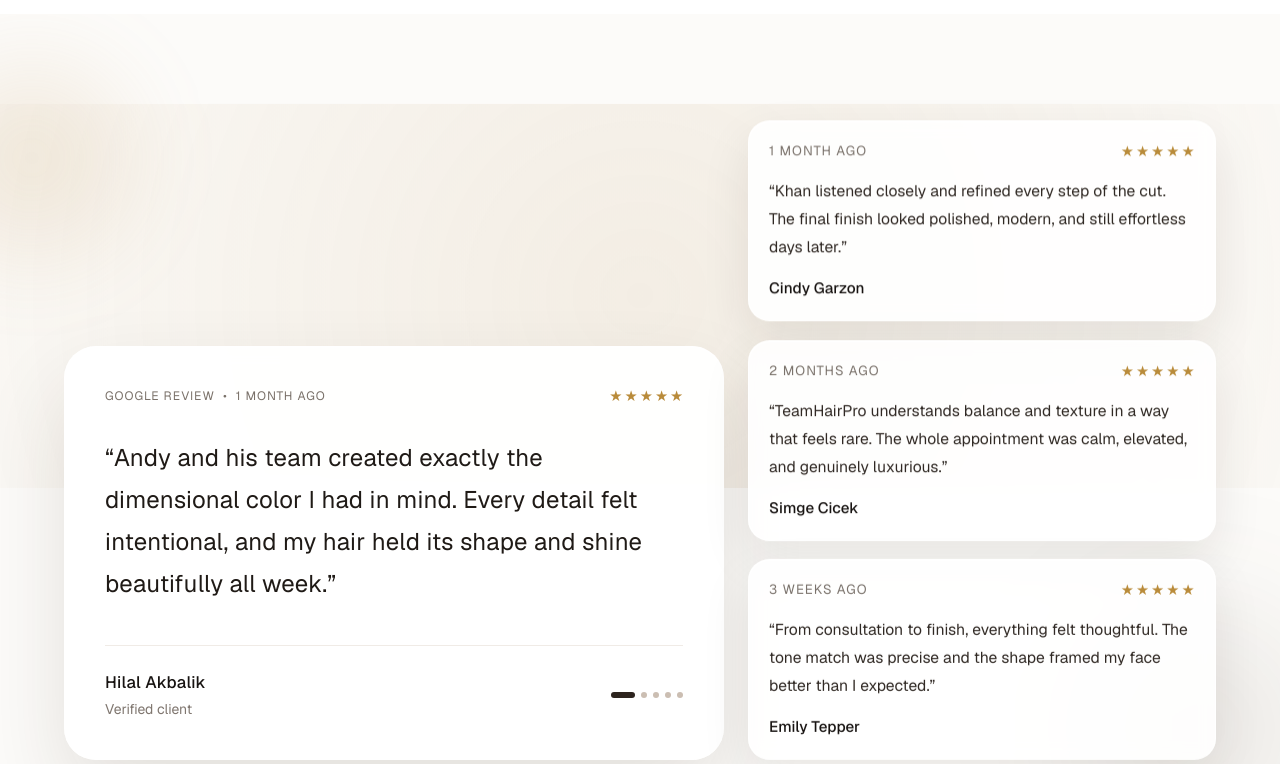
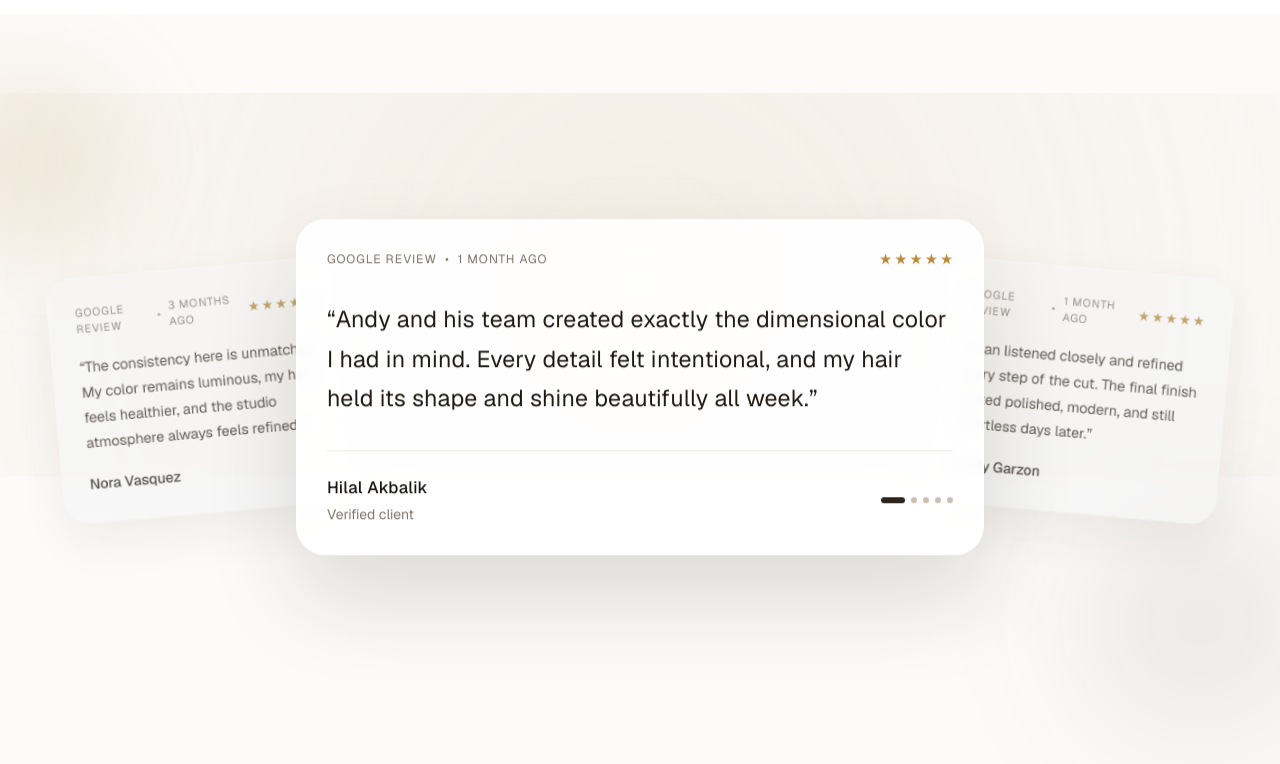
Before and after one commit to ugurcanyagiz/teamhairpro, a Next.js app: page / in a window 1280 px wide. Shown: the part 1060-1824 px from the top of the page. Built offline with nearby package versions, Linux system fonts and the light colour scheme.

Commit message:
Redesign testimonials into premium staged carousel layout

```diff
--- a/app/globals.css
+++ b/app/globals.css
@@ -103,6 +103,101 @@ body {
   }
 }
 
+.testimonial-stage {
+  transition: opacity 850ms cubic-bezier(0.22, 1, 0.36, 1), transform 850ms cubic-bezier(0.22, 1, 0.36, 1);
+}
+
+.testimonial-stage-card {
+  border: 1px solid rgba(255, 255, 255, 0.75);
+  background: rgba(255, 255, 255, 0.92);
+  border-radius: 1.85rem;
+  padding: clamp(1.25rem, 1.15rem + 0.9vw, 2.1rem);
+  backdrop-filter: blur(8px);
+  box-shadow: 0 22px 48px rgba(38, 25, 14, 0.08), inset 0 1px 0 rgba(255, 255, 255, 0.82);
+  transition: transform 760ms cubic-bezier(0.22, 1, 0.36, 1), box-shadow 440ms ease, opacity 760ms cubic-bezier(0.22, 1, 0.36, 1),
+    filter 760ms cubic-bezier(0.22, 1, 0.36, 1);
+  will-change: transform, opacity;
+  position: relative;
+}
+
+.testimonial-stage-card:hover {
+  box-shadow: 0 34px 74px rgba(38, 25, 14, 0.14), inset 0 1px 0 rgba(255, 255, 255, 0.88);
+}
+
+.testimonial-stage-card--center {
+  z-index: 3;
+  max-width: min(43rem, 100%);
+  margin-inline: auto;
+  transform: rotate(0deg) scale(1);
+  box-shadow: 0 45px 92px rgba(38, 25, 14, 0.14), inset 0 1px 0 rgba(255, 255, 255, 0.84);
+}
+
+.testimonial-stage-card--left,
+.testimonial-stage-card--right {
+  position: absolute;
+  top: 50%;
+  width: min(20.5rem, 42vw);
+  opacity: 0.74;
+  filter: saturate(0.93) brightness(0.97);
+}
+
+.testimonial-stage-card--left {
+  left: 0;
+  transform: translate(-8%, -50%) rotate(-5deg) scale(0.9);
+}
+
+.testimonial-stage-card--right {
+  right: 0;
+  transform: translate(8%, -50%) rotate(5deg) scale(0.9);
+}
+
+.testimonial-stage-card--left:hover {
+  transform: translate(-8%, calc(-50% - 7px)) rotate(-4deg) scale(0.92);
+}
+
+.testimonial-stage-card--center:hover {
+  transform: translateY(-7px) rotate(0deg) scale(1.012);
+}
+
+.testimonial-stage-card--right:hover {
+  transform: translate(8%, calc(-50% - 7px)) rotate(4deg) scale(0.92);
+}
+
+@media (max-width: 1024px) {
+  .testimonial-stage {
+    min-height: 29.5rem;
+  }
+
+  .testimonial-stage-card--left,
+  .testimonial-stage-card--right {
+    width: min(17.25rem, 43vw);
+    opacity: 0.64;
+  }
+
+  .testimonial-stage-card--left {
+    transform: translate(-20%, -50%) rotate(-5deg) scale(0.88);
+  }
+
+  .testimonial-stage-card--right {
+    transform: translate(20%, -50%) rotate(5deg) scale(0.88);
+  }
+}
+
+@media (max-width: 768px) {
+  .testimonial-stage {
+    min-height: auto;
+    gap: 0;
+  }
+
+  .testimonial-stage-card--left,
+  .testimonial-stage-card--right {
+    display: none;
+  }
+
+  .testimonial-stage-card--center {
+    max-width: 100%;
+  }
+}
 
 @media (prefers-reduced-motion: no-preference) {
   .luxury-float {
@@ -120,23 +215,6 @@ body {
     z-index: -1;
   }
 
-  .testimonial-support-card {
-    animation: testimonial-float 11s ease-in-out infinite;
-    will-change: transform;
-  }
-
-  .testimonial-support-card:nth-child(2) {
-    animation-delay: -2s;
-  }
-
-  .testimonial-support-card:nth-child(3) {
-    animation-delay: -4s;
-  }
-
-  .testimonial-support-card:hover {
-    transform: translateY(-4px) scale(1.008);
-    box-shadow: 0 28px 66px rgba(38, 25, 14, 0.13), inset 0 1px 0 rgba(255, 255, 255, 0.85);
-  }
 }
 
 @keyframes luxury-float {
@@ -152,21 +230,16 @@ body {
 
 @media (prefers-reduced-motion: reduce) {
   .testimonial-composition::before,
-  .testimonial-support-card {
+  .luxury-float {
     animation: none;
+  }
+
+  .testimonial-stage,
+  .testimonial-stage-card {
+    transition-duration: 1ms;
   }
 }
 
-@keyframes testimonial-float {
-  0%,
-  100% {
-    transform: translateY(0);
-  }
-
-  50% {
-    transform: translateY(-6px);
-  }
-}
 
 @keyframes ambient-drift {
   from {
--- a/components/home/services-spotlight.tsx
+++ b/components/home/services-spotlight.tsx
@@ -81,12 +81,18 @@ function ReviewMeta({ review }: { review: Review }) {
   );
 }
 
+function getWrappedIndex(index: number, length: number) {
+  return (index + length) % length;
+}
+
 export function ServicesSpotlight() {
   const [activeIndex, setActiveIndex] = useState(0);
   const [isVisible, setIsVisible] = useState(false);
   const sectionRef = useRef<HTMLElement | null>(null);
+
   const featuredReview = reviews[activeIndex];
-  const supportingReviews = reviews.filter((review) => review.id !== featuredReview.id).slice(0, 3);
+  const leftReview = reviews[getWrappedIndex(activeIndex - 1, reviews.length)];
+  const rightReview = reviews[getWrappedIndex(activeIndex + 1, reviews.length)];
 
   useEffect(() => {
     const node = sectionRef.current;
@@ -122,22 +128,30 @@ export function ServicesSpotlight() {
       <div className="pointer-events-none absolute -left-20 top-8 h-56 w-56 rounded-full bg-[radial-gradient(circle,rgba(195,151,91,0.2),rgba(252,251,249,0))] blur-2xl" aria-hidden />
       <div className="pointer-events-none absolute -right-16 bottom-0 h-72 w-72 rounded-full bg-[radial-gradient(circle,rgba(66,51,35,0.12),rgba(252,251,249,0))] blur-3xl" aria-hidden />
 
-      <div className="mx-auto grid w-full max-w-6xl gap-6 lg:grid-cols-[1.2fr_0.85fr] lg:items-end">
-        <article
-          className={`group rounded-[2rem] border border-white/70 bg-white/95 p-7 shadow-[0_40px_85px_rgba(48,32,18,0.12),0_1px_0_rgba(255,255,255,0.85)_inset] backdrop-blur-sm transition duration-600 ease-[cubic-bezier(0.22,1,0.36,1)] sm:p-10 ${
-            isVisible ? "translate-y-0 opacity-100" : "translate-y-6 opacity-0"
+      <div className="mx-auto w-full max-w-6xl">
+        <div
+          className={`testimonial-stage relative mx-auto grid min-h-[28rem] items-center gap-5 py-2 sm:min-h-[30rem] lg:min-h-[33rem] ${
+            isVisible ? "translate-y-0 opacity-100" : "translate-y-7 opacity-0"
           }`}
         >
+          <article className="testimonial-stage-card testimonial-stage-card--left" aria-hidden>
+            <div className="flex items-center justify-between gap-3">
+              <ReviewMeta review={leftReview} />
+              <Stars count={leftReview.rating} />
+            </div>
+            <p className="mt-5 line-clamp-4 text-[1rem] leading-7 text-[#302924]">“{leftReview.review}”</p>
+            <p className="mt-5 text-[0.98rem] font-medium text-[#171311]">{leftReview.name}</p>
+          </article>
+
+          <article className="testimonial-stage-card testimonial-stage-card--center luxury-float" aria-live="polite">
             <div className="flex items-center justify-between gap-4">
               <ReviewMeta review={featuredReview} />
               <Stars count={featuredReview.rating} />
             </div>
 
-          <p className="mt-8 text-[1.34rem] leading-[1.75] tracking-[0.01em] text-[#1f1a16] sm:text-[1.5rem]">
-            “{featuredReview.review}”
-          </p>
+            <p className="mt-8 text-[1.22rem] leading-[1.7] tracking-[0.01em] text-[#1f1a16] sm:text-[1.45rem]">“{featuredReview.review}”</p>
 
-          <footer className="mt-10 flex items-center justify-between gap-3 border-t border-[#f0ebe6] pt-6">
+            <footer className="mt-8 flex items-center justify-between gap-3 border-t border-[#f0ebe6] pt-6">
               <div>
                 <p className="text-[1.04rem] font-medium tracking-[0.02em] text-[#171311]">{featuredReview.name}</p>
                 <p className="mt-1 text-sm text-[#7f766f]">Verified client</p>
@@ -160,23 +174,14 @@ export function ServicesSpotlight() {
             </footer>
           </article>
 
-        <div className="grid gap-4 sm:grid-cols-2 lg:grid-cols-1">
-          {supportingReviews.map((review, index) => (
-            <article
-              key={review.id}
-              className={`testimonial-support-card rounded-[1.35rem] border border-white/75 bg-white/90 p-5 shadow-[0_20px_50px_rgba(38,25,14,0.09),0_1px_0_rgba(255,255,255,0.8)_inset] backdrop-blur-sm transition duration-700 ease-[cubic-bezier(0.22,1,0.36,1)] ${
-                isVisible ? "translate-y-0 opacity-100" : "translate-y-7 opacity-0"
-              }`}
-              style={{ transitionDelay: `${index * 120 + 100}ms` }}
-            >
+          <article className="testimonial-stage-card testimonial-stage-card--right" aria-hidden>
             <div className="flex items-center justify-between gap-3">
-                <p className="text-[0.83rem] tracking-[0.08em] text-[#7a726b] uppercase">{review.timeAgo}</p>
-                <Stars count={review.rating} />
+              <ReviewMeta review={rightReview} />
+              <Stars count={rightReview.rating} />
             </div>
-              <p className="mt-4 line-clamp-4 text-[0.98rem] leading-7 text-[#302924]">“{review.review}”</p>
-              <p className="mt-4 text-[0.95rem] font-medium text-[#171311]">{review.name}</p>
+            <p className="mt-5 line-clamp-4 text-[1rem] leading-7 text-[#302924]">“{rightReview.review}”</p>
+            <p className="mt-5 text-[0.98rem] font-medium text-[#171311]">{rightReview.name}</p>
           </article>
-          ))}
         </div>
       </div>
     </section>
```
Lines whose indentation alone changed are shown as unchanged.
